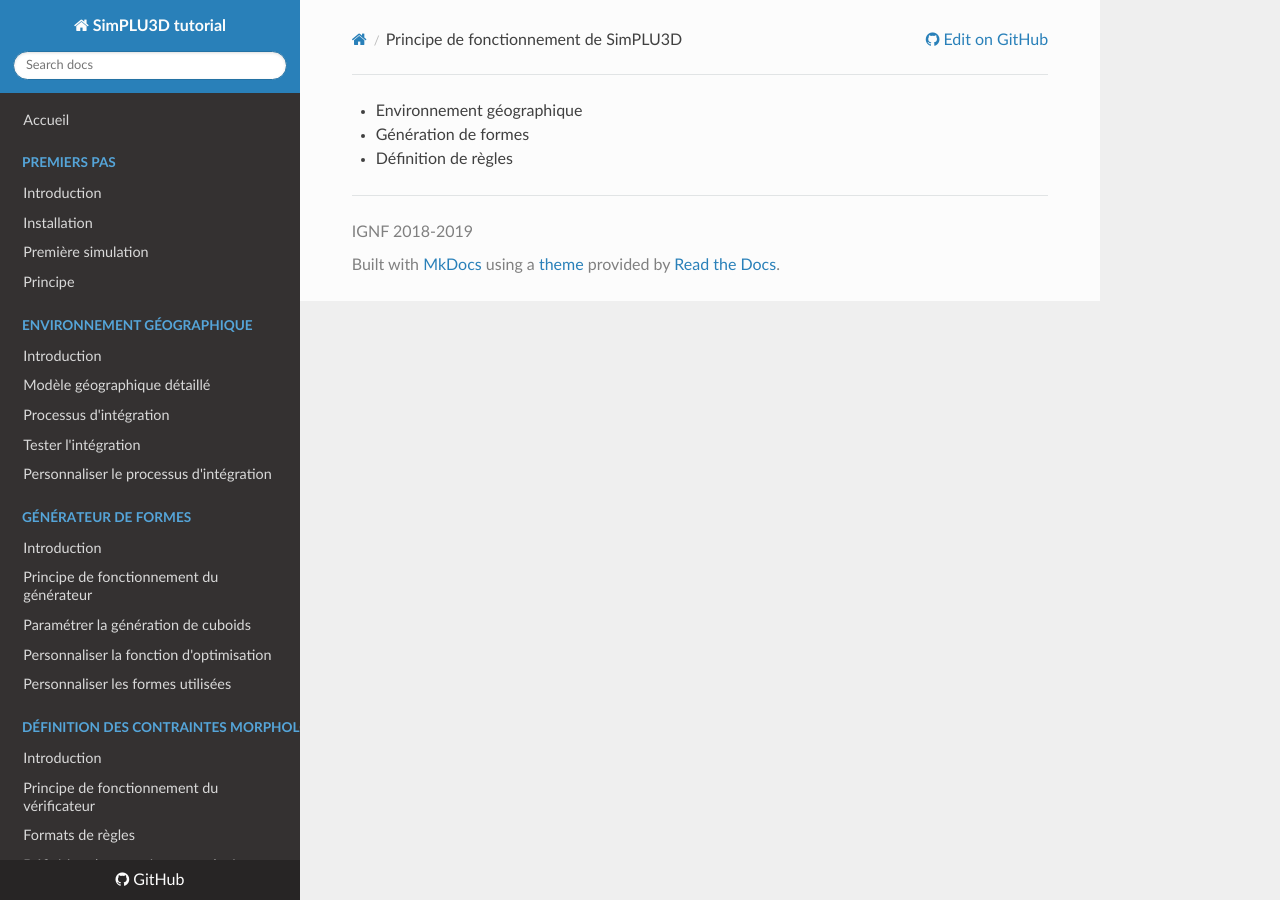
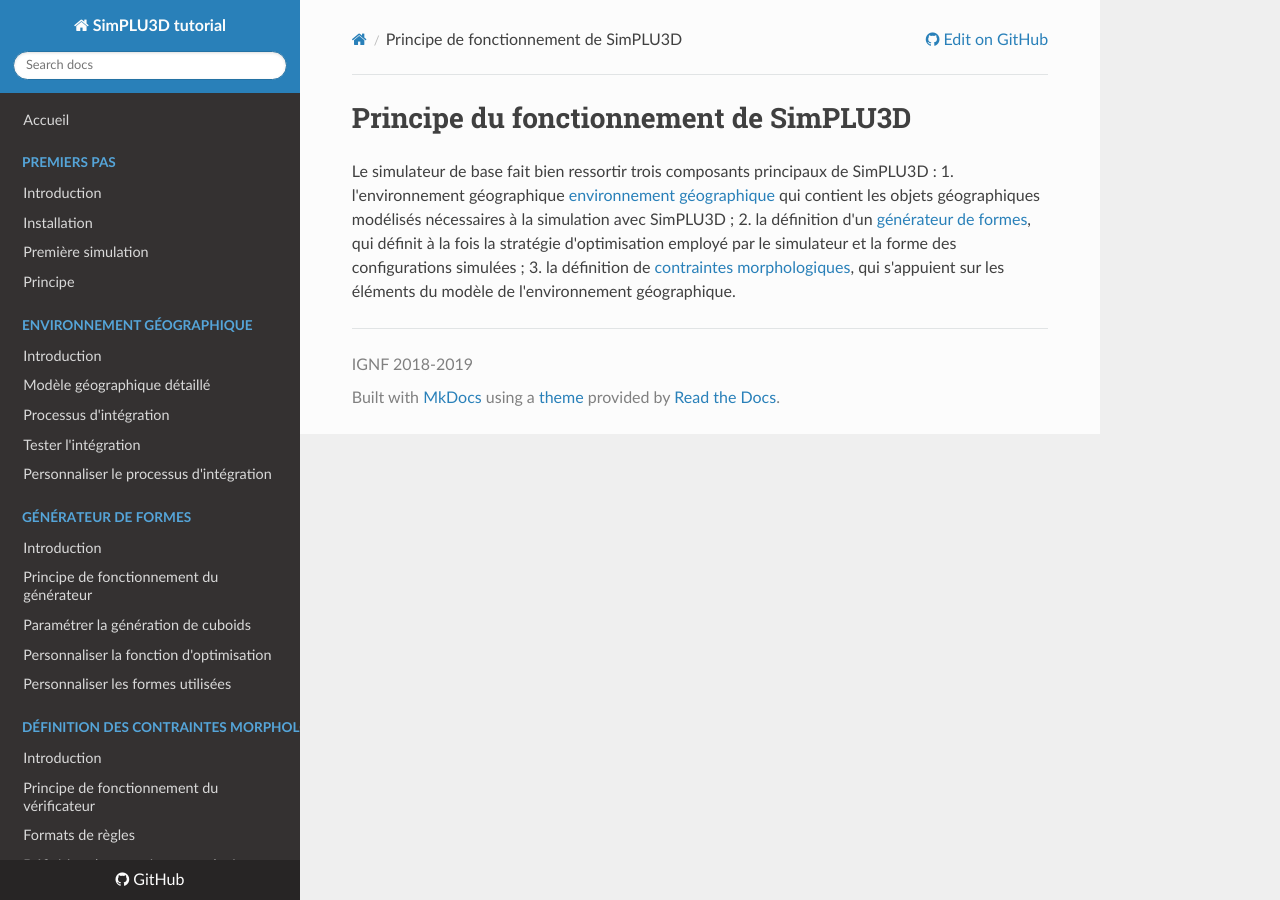
Before and after one commit to SimPLU3D/simplu3D-tutorial, an MkDocs documentation site: the page built from docs/principe/intro.md, in a window 1280 px wide. Built offline with MkDocs 1.6.1, drawn with Linux system fonts in a browser that asks for light colours; nearby versions of some CDN libraries.

Commit message:
Update principe

```diff
--- a/docs/principe/intro.md
+++ b/docs/principe/intro.md
@@ -6,7 +6,9 @@ date: 2018-10-26
 
 ---
 
+# Principe du fonctionnement de SimPLU3D
 
-- Environnement géographique
-- Génération de formes
-- Définition de règles
+Le simulateur de base fait bien ressortir trois composants principaux de SimPLU3D :
+1. l'environnement géographique [environnement géographique](/../envgeo/intro.md) qui contient les objets géographiques modélisés nécessaires à la simulation avec SimPLU3D ;
+2. la définition d'un [générateur de formes](/../generator/intro.md), qui définit à la fois la stratégie d'optimisation employé par le simulateur et la forme des configurations simulées ;
+3. la définition de [contraintes morphologiques](/../rules/intro.md), qui s'appuient sur les éléments du modèle de l'environnement géographique.
```
Also changed, not shown: docs/begin/first_simulation.md (+1 -1 lines), docs/index.md (+1 -1 lines).
